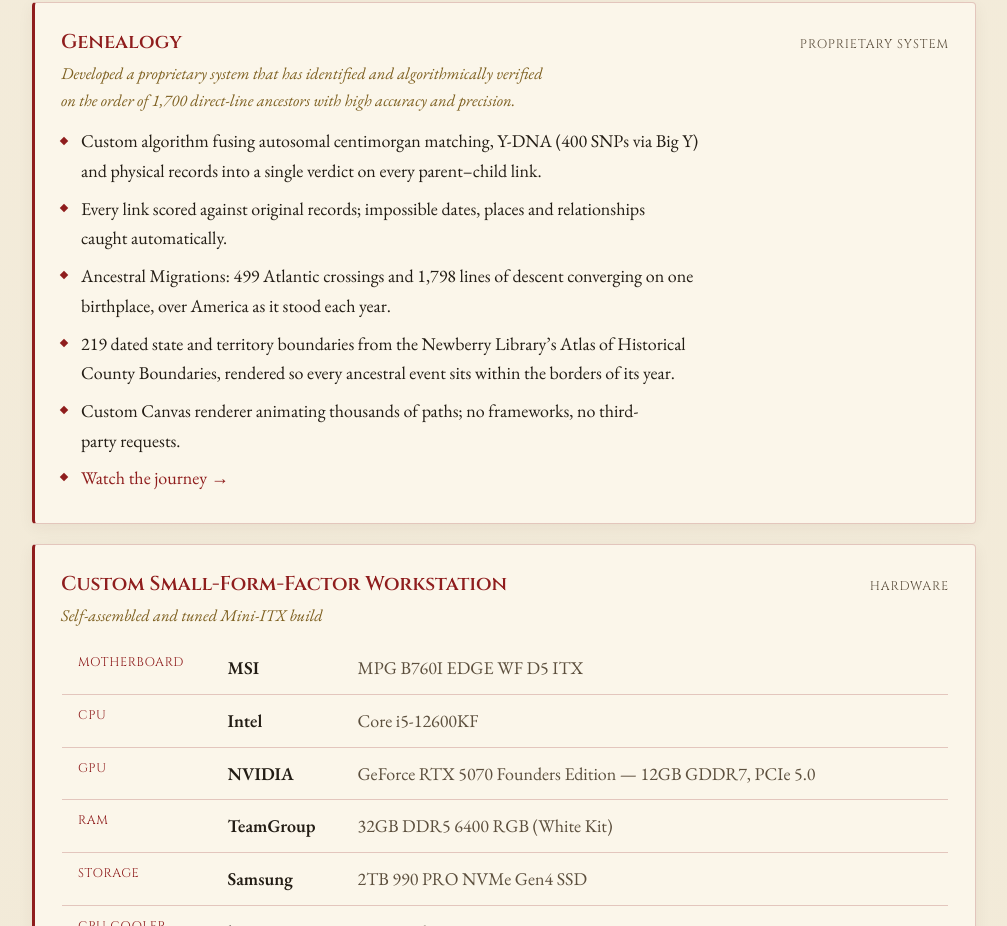
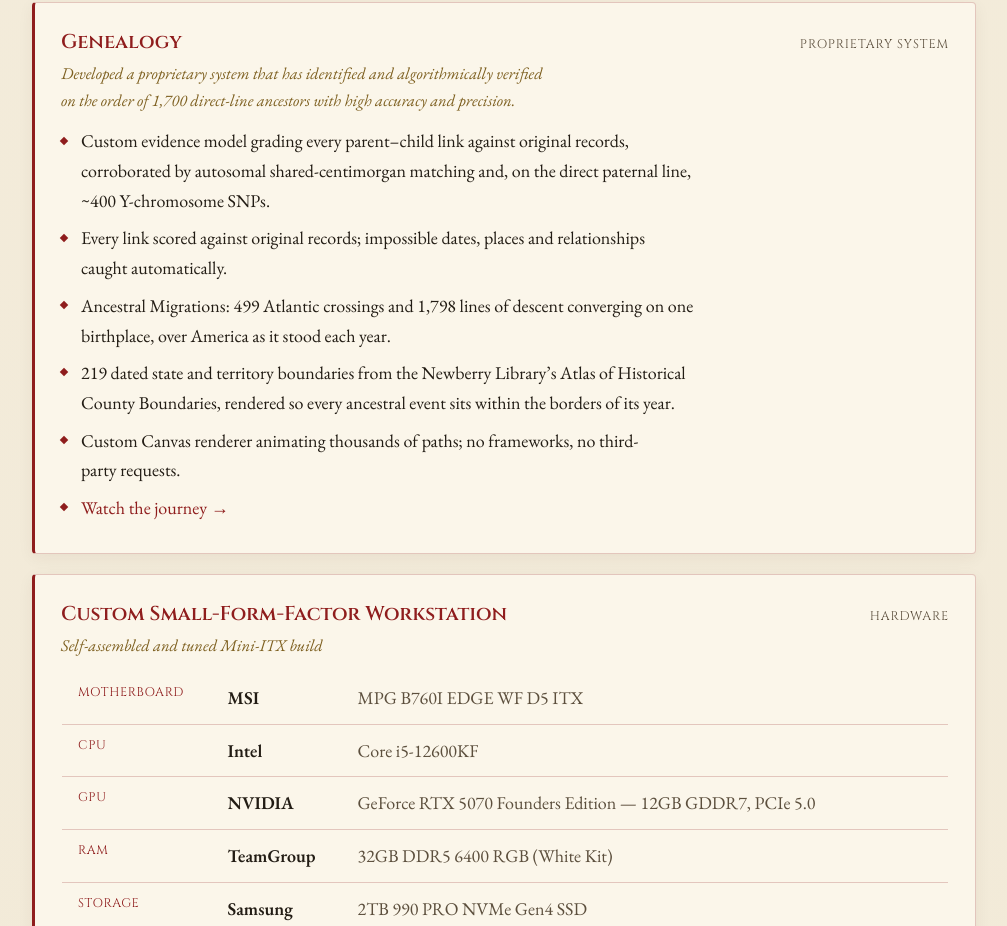
Before and after one commit to Bryce-Waddell/brycewaddell, a plain HTML site: page index.html in a window 1280 px wide. Shown: the part 2799-3725 px from the top of the page, without its empty margins (136-1143 px from the left). Drawn offline with Linux system fonts and the light colour scheme.

Commit message:
Genealogy accuracy update
cM & Y-DNA precision

```diff
--- a/index.html
+++ b/index.html
@@ -508,7 +508,7 @@
       <div class="role-row"><h3>Genealogy</h3><span class="org-when">Proprietary System</span></div>
       <div class="subrole">Developed a proprietary system that has identified and algorithmically verified on the order of 1,700 direct-line ancestors with high accuracy and precision.</div>
       <ul>
-        <li>Custom algorithm fusing autosomal centimorgan matching, Y-DNA (400 SNPs via Big&nbsp;Y) and physical records into a single verdict on every parent&ndash;child link.</li>
+        <li>Custom evidence model grading every parent&ndash;child link against original records, corroborated by autosomal shared-centimorgan matching and, on the direct paternal line, ~400 Y-chromosome SNPs.</li>
         <li>Every link scored against original records; impossible dates, places and relationships caught automatically.</li>
         <li>Ancestral Migrations: 499 Atlantic crossings and 1,798 lines of descent converging on one birthplace, over America as it stood each year.</li>
         <li>219 dated state and territory boundaries from the Newberry Library&rsquo;s Atlas of Historical County Boundaries, rendered so every ancestral event sits within the borders of its year.</li>
```
